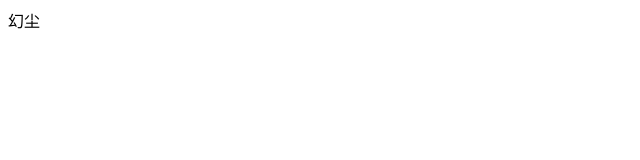
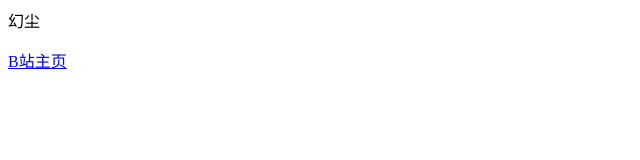
Before and after one commit to HuanChen19/huanchen19.github.io, a plain HTML site: page index.html in a window 1280 px wide. Shown: the whole page, without its empty margins (0-640 px from the left). Drawn offline with Linux system fonts and the light colour scheme.

Commit message:
Update index.html

```diff
--- a/index.html
+++ b/index.html
@@ -1 +1,2 @@
 <p>幻尘</p>
+<a href="https://space.bilibili.com/534916236?spm_id_from=333.1007.0.0">B站主页</a>
```
